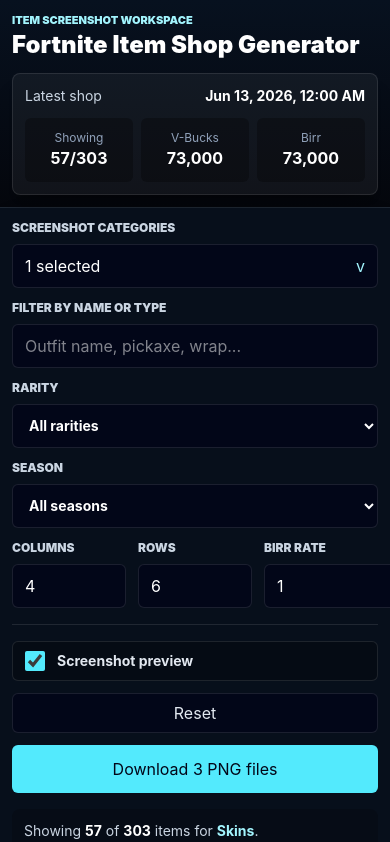
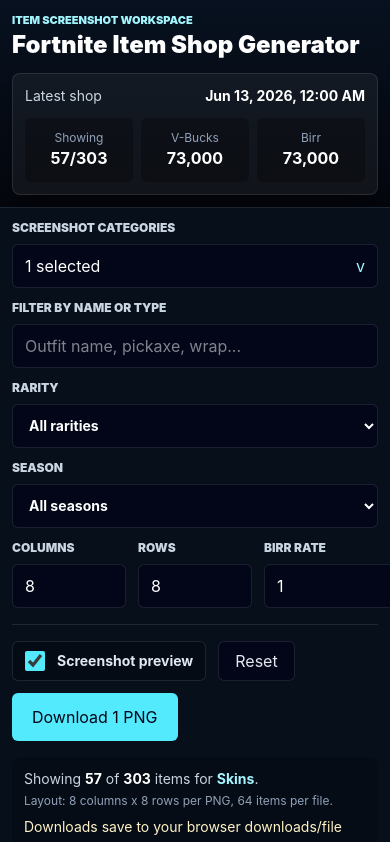
Before and after one commit to AbyssiniaQuest/fortnite-item-shop-shot, a Next.js app: page / in a window 390 px wide. Shown: the top 842 px of the page. Built offline with nearby package versions, Linux system fonts and the light colour scheme.

Commit message:
Restore top toolbar and expand screenshot grid limits

```diff
--- a/components/ShopGenerator.tsx
+++ b/components/ShopGenerator.tsx
@@ -20,9 +20,9 @@
 const POSTER_IMAGE_TIMEOUT = 12000;
 const POSTER_IMAGE_CONCURRENCY = 16;
 const MIN_EXPORT_COLUMNS = 2;
-const MAX_EXPORT_COLUMNS = 6;
+const MAX_EXPORT_COLUMNS = 20;
 const MIN_EXPORT_ROWS = 1;
-const MAX_EXPORT_ROWS = 30;
+const MAX_EXPORT_ROWS = 20;
 const posterImageCache = new Map<string, Promise<HTMLImageElement | null>>();
 
 function clampNumber(value: number, min: number, max: number) {
@@ -255,8 +255,8 @@
   const [nameFilter, setNameFilter] = useState("");
   const [rarityFilter, setRarityFilter] = useState("all");
   const [seasonFilter, setSeasonFilter] = useState("all");
-  const [exportColumns, setExportColumns] = useState(4);
-  const [exportRows, setExportRows] = useState(6);
+  const [exportColumns, setExportColumns] = useState(8);
+  const [exportRows, setExportRows] = useState(8);
 
   useEffect(() => {
     let mounted = true;
@@ -353,14 +353,15 @@
     setNameFilter("");
     setRarityFilter("all");
     setSeasonFilter("all");
-    setExportColumns(4);
-    setExportRows(6);
+    setExportColumns(8);
+    setExportRows(8);
     setDownloadMessage("");
   }
 
   async function captureGroups(groupsToCapture: ShopGroup[], filename: string, pageNumber?: number, pageTotal?: number) {
     const cardWidth =
-      (POSTER_WIDTH - POSTER_PADDING * 2 - 36 - CARD_GAP * (exportColumns - 1)) / exportColumns;
+      Math.max(160, (POSTER_WIDTH - POSTER_PADDING * 2 - 36 - CARD_GAP * (exportColumns - 1)) / exportColumns);
+    const posterWidth = POSTER_PADDING * 2 + 36 + exportColumns * cardWidth + CARD_GAP * (exportColumns - 1);
     const rows = groupsToCapture.reduce(
       (sum, group) => sum + Math.ceil(group.items.length / exportColumns),
       0
@@ -377,10 +378,10 @@
       throw new Error("Canvas is not supported in this browser.");
     }
 
-    canvas.width = POSTER_WIDTH;
+    canvas.width = posterWidth;
     canvas.height = Math.max(320, posterHeight);
 
-    const background = context.createLinearGradient(0, 0, POSTER_WIDTH, canvas.height);
+    const background = context.createLinearGradient(0, 0, posterWidth, canvas.height);
     background.addColorStop(0, "#020617");
     background.addColorStop(0.55, "#101827");
     background.addColorStop(1, "#171717");
@@ -393,7 +394,7 @@
       const sectionRows = Math.ceil(group.items.length / exportColumns);
       const sectionHeight = 38 + sectionRows * CARD_HEIGHT + Math.max(sectionRows - 1, 0) * CARD_GAP + 14;
 
-      roundedRect(context, POSTER_PADDING, y, POSTER_WIDTH - POSTER_PADDING * 2, sectionHeight, 10);
+      roundedRect(context, POSTER_PADDING, y, posterWidth - POSTER_PADDING * 2, sectionHeight, 10);
       context.fillStyle = "rgba(255,255,255,0.045)";
       context.fill();
       context.strokeStyle = "rgba(255,255,255,0.1)";
@@ -407,7 +408,7 @@
       context.textAlign = "right";
       context.fillText(
         `${group.items.length.toLocaleString()} item${group.items.length === 1 ? "" : "s"}${pageNumber ? ` - ${pageNumber}/${pageTotal}` : ""}`,
-        POSTER_WIDTH - POSTER_PADDING - 18,
+        posterWidth - POSTER_PADDING - 18,
         y + 28
       );
       context.textAlign = "left";
@@ -537,11 +538,11 @@
         </div>
       </section>
 
-      <section className="grid min-h-[calc(100vh-108px)] gap-0 xl:grid-cols-[420px_minmax(0,1fr)]">
-        <div className="border-b border-white/10 bg-[#08101d]/95 p-3 shadow-2xl shadow-black/20 backdrop-blur xl:sticky xl:top-0 xl:h-[calc(100vh-108px)] xl:overflow-y-auto xl:border-b-0 xl:border-r">
+      <section className="min-h-[calc(100vh-108px)]">
+        <div className="sticky top-0 z-20 border-b border-white/10 bg-[#08101d]/95 p-3 shadow-2xl shadow-black/20 backdrop-blur">
           <div className="grid gap-4">
-            <div className="grid gap-3">
-              <label className="grid gap-2">
+            <div className="flex flex-wrap items-end gap-3">
+              <label className="grid min-w-[220px] flex-1 gap-2">
                 <span className="text-xs font-black uppercase tracking-normal text-slate-300">
                   Screenshot categories
                 </span>
@@ -610,7 +611,7 @@
                 </div>
               </label>
 
-              <label className="grid gap-2">
+              <label className="grid min-w-[240px] flex-[1.4] gap-2">
                 <span className="text-xs font-black uppercase tracking-normal text-slate-300">
                   Filter by name or type
                 </span>
@@ -622,7 +623,7 @@
                 />
               </label>
 
-              <label className="grid gap-2">
+              <label className="grid min-w-[170px] flex-1 gap-2">
                 <span className="text-xs font-black uppercase tracking-normal text-slate-300">
                   Rarity
                 </span>
@@ -640,7 +641,7 @@
                 </select>
               </label>
 
-              <label className="grid gap-2">
+              <label className="grid min-w-[220px] flex-[1.2] gap-2">
                 <span className="text-xs font-black uppercase tracking-normal text-slate-300">
                   Season
                 </span>
@@ -658,7 +659,7 @@
                 </select>
               </label>
 
-              <div className="grid grid-cols-3 gap-3">
+              <div className="grid min-w-[330px] grid-cols-3 gap-3">
                 <label className="grid gap-2">
                   <span className="text-xs font-black uppercase tracking-normal text-slate-300">
                     Columns
@@ -709,8 +710,8 @@
               </div>
             </div>
 
-            <div className="grid gap-3 border-t border-white/10 pt-4">
-              <div className="grid gap-3 sm:grid-cols-2 xl:grid-cols-1">
+            <div className="flex flex-wrap items-center justify-between gap-3 border-t border-white/10 pt-4">
+              <div className="flex flex-wrap items-center gap-3">
                 <label className="flex min-h-10 items-center gap-3 rounded-md border border-white/10 bg-black/25 px-3">
                   <input
                     checked={isScreenshotMode}
```
